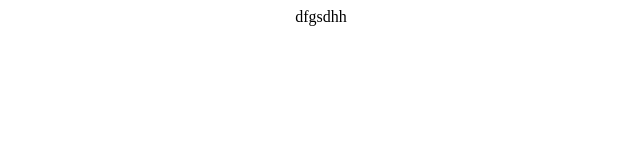
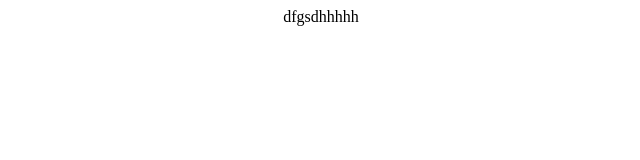
Before and after one commit to AndrasCsorba/El-Bandito-Pizzeria, a React (Create React App) app: page / in a window 1280 px wide. Shown: the top 160 px of the page, without its empty margins (319-959 px from the left). Built offline with nearby package versions, Linux system fonts and the light colour scheme.

Commit message:
test changes

```diff
--- a/src/App.js
+++ b/src/App.js
@@ -1,7 +1,7 @@
 import "./App.css";
 
 function App() {
-  return <div className="App">dfgsdhh</div>;
+  return <div className="App">dfgsdhhhhh</div>;
 }
 
 export default App;
```
